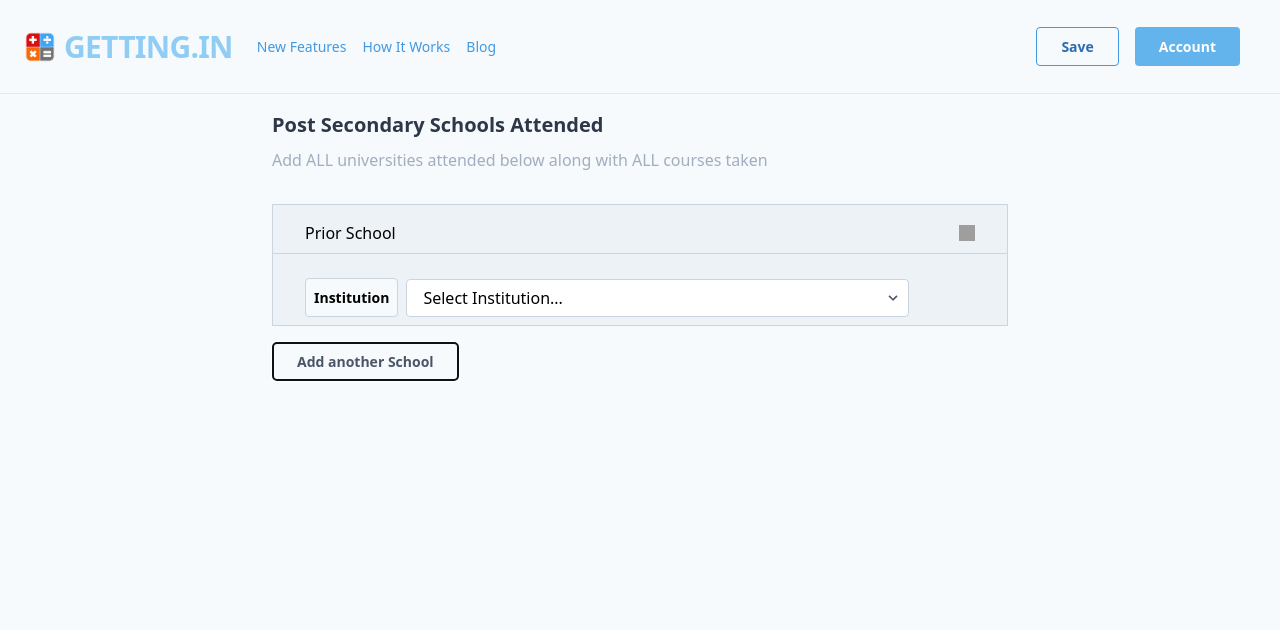
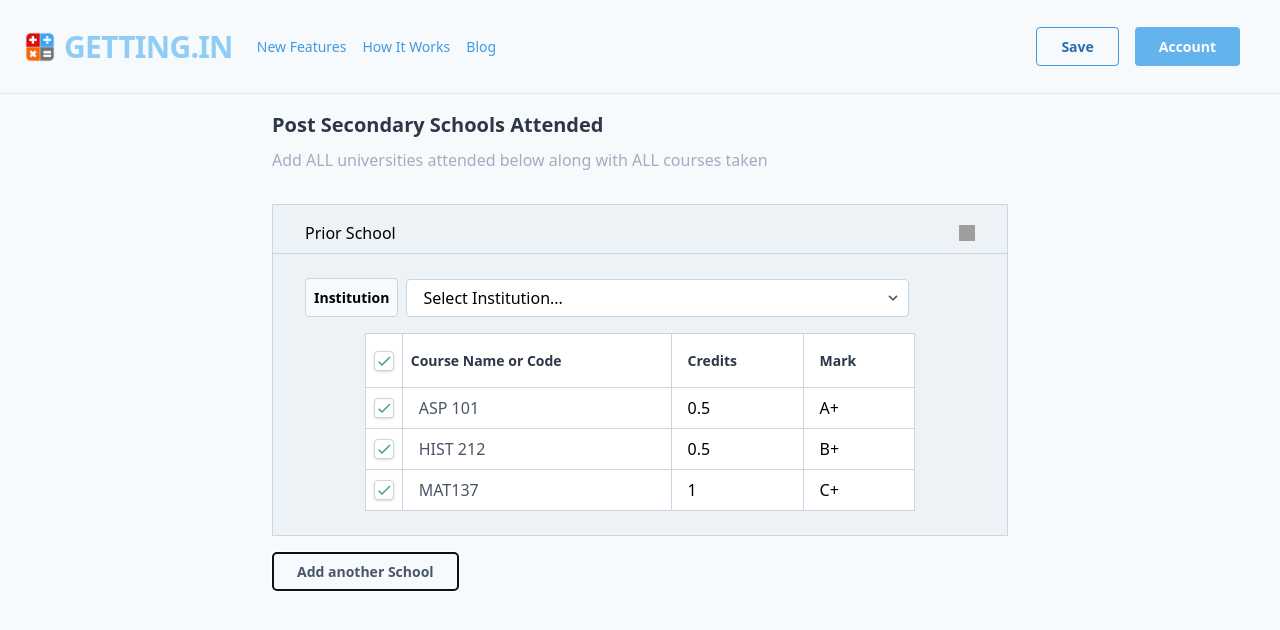
Before and after one commit to c3ko/gpa-calc, a Vue app: page / in a window 1280 px wide. Both pictures are taken after a click on the button "Add another School". Shown: the top 630 px of the page. Built offline with nearby package versions, Linux system fonts and the light colour scheme; grey boxes are pictures that could not be loaded.

Commit message:
created course table

```diff
--- a/src/App.vue
+++ b/src/App.vue
@@ -53,7 +53,6 @@ const store = new Vuex.Store({
         store.commit('removeYear', yearId)
       })
 
-      //delete state.schoolsAdded[schoolID]
       Vue.delete(state.schoolsAdded, schoolID)
 
     },
@@ -61,16 +60,18 @@ const store = new Vuex.Store({
     addYear: function (state, schoolID) {
 
       state.schoolsAdded[schoolID].years.push(state.yearsId)
-      state.yearsAdded[state.yearsId] = {
+      Vue.set(state.yearsAdded, state.yearsId, {
         id: state.yearsId,
         courses: []
-      }
+      })
+
+      for(var i = 0; i < 5; i++)
+        store.commit("addCourse". state.yearsId)
       state.yearsId++
     },
 
     removeYear: function(state, yearID) {
         state.yearsAdded[yearID].courses.map(courseId => {
-
           store.commit('removeCourse', courseId)
         })
         Vue.delete(state.yearsAdded, yearID)
@@ -80,12 +81,12 @@ const store = new Vuex.Store({
     addCourse: function(state, yearID) {
 
       state.yearsAdded[yearID].courses.push(state.coursesId)
-      state.coursesAdded[state.coursesAdded] = {
+      Vue.set(state.coursesAdded, state.coursesAdded, {
         id: state.coursesAdded,
         courseName: '',
         courseWeight: '',
         courseMark: ''
-      }
+      })
       state.coursesId++
     },
 
@@ -102,7 +103,6 @@ const store = new Vuex.Store({
     },
 
     removeCourse: function(state, courseID) {
-      //delete state.coursesAdded[courseID]
       Vue.delete(state.coursesAdded, courseID)
     }
   },
--- a/src/components/CheckBox.vue
+++ b/src/components/CheckBox.vue
@@ -1,6 +1,6 @@
 <template>
   <label class="custom-label flex">
-      <div class="bg-white shadow w-6 h-6 p-1 flex justify-center items-center mr-2">
+      <div class="bg-white rounded shadow w-5 h-5 flex border border-gray-400 justify-center items-center">
         <input type="checkbox" class="hidden" checked>
         <svg class="hidden w-4 h-4 text-green-600 pointer-events-none" viewBox="0 0 172 172"><g fill="none" stroke-width="none" stroke-miterlimit="10" font-family="none" font-weight="none" font-size="none" text-anchor="none" style="mix-blend-mode:normal"><path d="M0 172V0h172v172z"/><path d="M145.433 37.933L64.5 118.8658 33.7337 88.0996l-10.134 10.1341L64.5 139.1341l91.067-91.067z" fill="currentColor" stroke-width="1"/></g></svg>
       </div>
--- a/src/components/GradeList.vue
+++ b/src/components/GradeList.vue
@@ -1,14 +1,21 @@
 <template>
-    <table class="table-auto">
+    <table class="table-auto mx-auto lg:max-w-full w-3/4 my-4 bg-white border rounded border-gray-400">
         <thead>
             <tr>
-                <th class="px-4 py-2"><CheckBox /></th>
-                <th class="px-4 py-2">Course Name</th>
-                <th class="px-4 py-2">Credits</th>
+                <th class="px-2 text-center w-1 py-4 border rounded border-gray-400"><CheckBox /></th>
+                <th class="px-2 rounded font-bold text-gray-800 py-4 text-sm border-r border-gray-400">Course Name or Code</th>
+                <th class="px-4 rounded py-4 font-bold text-gray-800 text-sm border-r border-gray-400">Credits</th>
+                <th class="px-4 rounded py-4 font-bold text-gray-800 text-sm">Mark</th>
             </tr>
         </thead>
-        <tbody>
 
+        <tbody class="">
+            <tr v-for="course in courseList" :key="course">
+                <td class="px-2 border border-gray-400 py-2"><CheckBox /></td>
+                <td class="border rounded border-l-0 border-gray-400 font-normal text-gray-700 px-4 py-2">{{ course.courseName }}</td>
+                <td class="border rounded px-4 border-gray-400 py-2">{{ course.courseWeight }}</td>
+                <td class="border rounded px-4 border-gray-400 py-2">{{ course.courseMark }}</td>
+            </tr>
         </tbody>
     </table>
 </template>
@@ -17,14 +24,25 @@
 //import GradeListItem from './GradeListItem'
 import CheckBox from './CheckBox'
 export default {
-    data (){
+    name: 'GradeList',
+    data () {
         return {
+            courseList: [
+                {id: 0, courseName: 'ASP 101', courseWeight: 0.5,  courseMark: 'A+'},
+                {id: 1, courseName: 'HIST 212', courseWeight: 0.5, courseMark: 'B+'},
+                {id: 2, courseName: 'MAT137', courseWeight: 1.0, courseMark: 'C+'}
 
+            ]
         }
     },
     components: {
         CheckBox,
-    }
+    },
+    computed: {
+        courses(){
+            return Object.values(this.$store.state.coursesAdded)
+        }
+  },
 }
 </script>
 
--- a/src/components/GradeListItem.vue
+++ b/src/components/GradeListItem.vue
@@ -9,7 +9,12 @@
 <script>
 import CheckBox from './CheckBox'
 export default {
+    name: 'GradeList',
+    data () {
+        return {
 
+        }
+    }
 }
 </script>
 
--- a/src/components/PriorSchoolCard.vue
+++ b/src/components/PriorSchoolCard.vue
@@ -12,22 +12,27 @@
             <option v-bind:value="{ id: school.id, name: school.name }" v-for="school in schools" :key="school.id">{{ school.name }}</option>
             </select>
             <div class="pointer-events-none absolute inset-y-0 right-0 flex items-center px-2 text-gray-700">
-            <svg class="fill-current h-4 w-4" xmlns="http://www.w3.org/2000/svg" viewBox="0 0 20 20"><path d="M9.293 12.95l.707.707L15.657 8l-1.414-1.414L10 10.828 5.757 6.586 4.343 8z"/></svg>
+              <svg class="fill-current h-4 w-4" xmlns="http://www.w3.org/2000/svg" viewBox="0 0 20 20"><path d="M9.293 12.95l.707.707L15.657 8l-1.414-1.414L10 10.828 5.757 6.586 4.343 8z"/></svg>
             </div>
         </div>
       </div>
       <ul v-if="initialSchoolSelect" class="">
-          <li class="">
+          <li class="" v-for="year in years" :key="year.id">
           </li>
       </ul>
+      <GradeList />
 
   </div>
 </template>
 
 <script>
 import { UniList } from '../data/uniGPA'
+import GradeList from './GradeList'
 export default {
   name: 'PriorSchoolCard',
+  components: {
+    GradeList,
+  },
   props: [
     'schoolId',
     'schoolName',
@@ -39,6 +44,15 @@ export default {
       initialSchoolSelect: false,
       yearsAdded: Object.values(this.$store.state.yearsAdded),
       coursesAdded: Object.values(this.$store.state.yearsAdded)
+    }
+  },
+
+  computed: {
+    years(){
+      return Object.values(this.$store.state.yearsAdded)
+    },
+    courses(){
+      return Object.values(this.$store.state.coursesAdded)
     }
   },
   methods: {
@@ -61,7 +75,7 @@ export default {
             this.$store.commit("changeSchool", { schoolId, OMSASID })
             if (!this.initialSchoolSelect){
               this.initialSchoolSelect = true
-
+              this.$store.commit("addYear", schoolId);
             }
           }
       }
```
